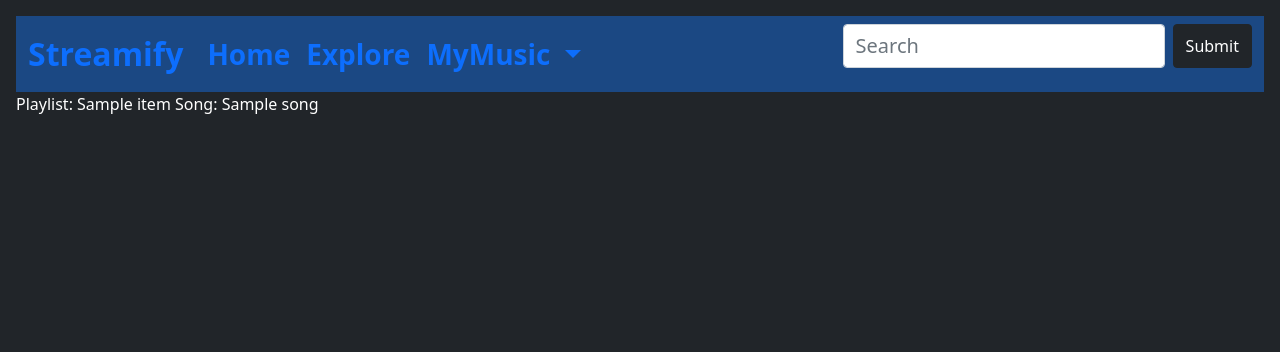
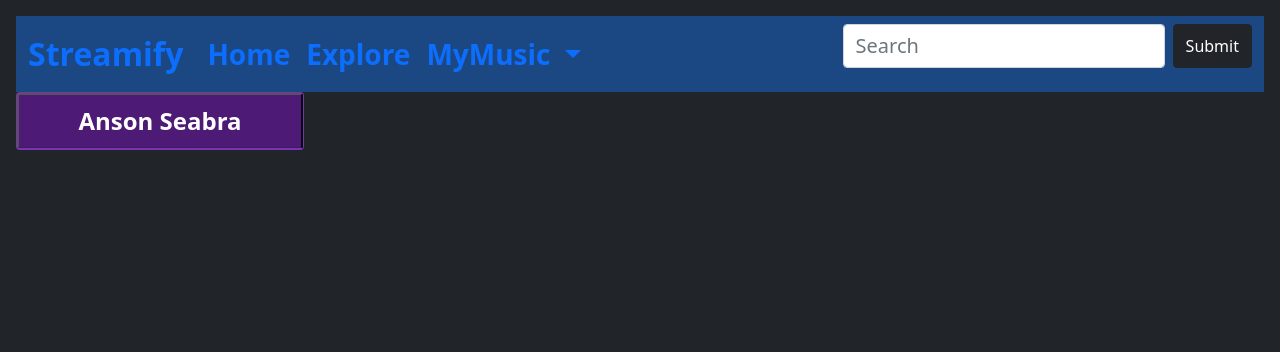
Before and after one commit to Sanj-1873/streamify, a Flask app: template playlists/templates/view.html in a window 1280 px wide. Shown: the top 352 px of the page. Run offline with Flask 2, Linux system fonts and the light colour scheme; the template is opened without the code that fills it: most values are stand-ins (such as "Sample title", 1, 10 or a date in 2020).

Commit message:
cleaning frontend

```diff
--- a/playlists/playlist.py
+++ b/playlists/playlist.py
@@ -57,9 +57,13 @@ def playlists():
     else:
         return render_template('playlists.html')
 
-@app.route("/view")
+@app.route("/view/")
 def view():
     return render_template("view.html", values=play.query.all() )
+
+@app.route("/recommendations")
+def recommendations():
+    return render_template("recommendations.html", values=play.query.all() )
 
 
 if __name__ == "__main__":
--- a/playlists/templates/base.html
+++ b/playlists/templates/base.html
@@ -25,8 +25,9 @@
                       MyMusic
                     </a>
                     <ul class="dropdown-menu" aria-labelledby="navbarDropdown">
-                      <li><a class="dropdown-item" href="playlists">Playlists</a></li>
-                      <li><a class="dropdown-item" href="#">Recommendations</a></li>
+                      <li><a class="dropdown-item" href="playlists">Create Playlists</a></li>
+                      <li><a class="dropdown-item" href="view">View Playlists</a></li>
+                      <li><a class="dropdown-item" href="recommendations">Recommendations</a></li>
                     </ul>
                   </li>
                 </ul>
--- a/playlists/templates/view.html
+++ b/playlists/templates/view.html
@@ -1,7 +1,19 @@
 {% extends "base.html" %}
 {% block title %}View Playlists{% endblock %}
 {% block content %}
+
+    <div class="card" style="width: 18rem; margin-right: 1rem; background-color: #8c3acf;">
+    <button class="card-header text-white fw-bold fs-4" style="background-color: #4d1b75;">
+      Anson Seabra
+    </button>
+    <ul class="list-group list-group-flush text-white" style="background-color: #8c3acf;"></ul>
     {% for item in values %}
-        <p>Playlist: {{item.name}} Song: {{item.song}}</p>
+        {% if 'Anson' in item.name %}
+        <li class="list-group-item text-white" style="background-color: #8c3acf;">{{item.song}}</li>
+            <p>{{item.song}}</p>
+        {% endif %}
     {% endfor %}
+    </ul>
+
+
 {%endblock%}
```
Also changed, not shown: learningFlask/testing.py (+14 -0 lines), playlists/playlists.sqlite3, playlists/templates/recommendations.html (added).
